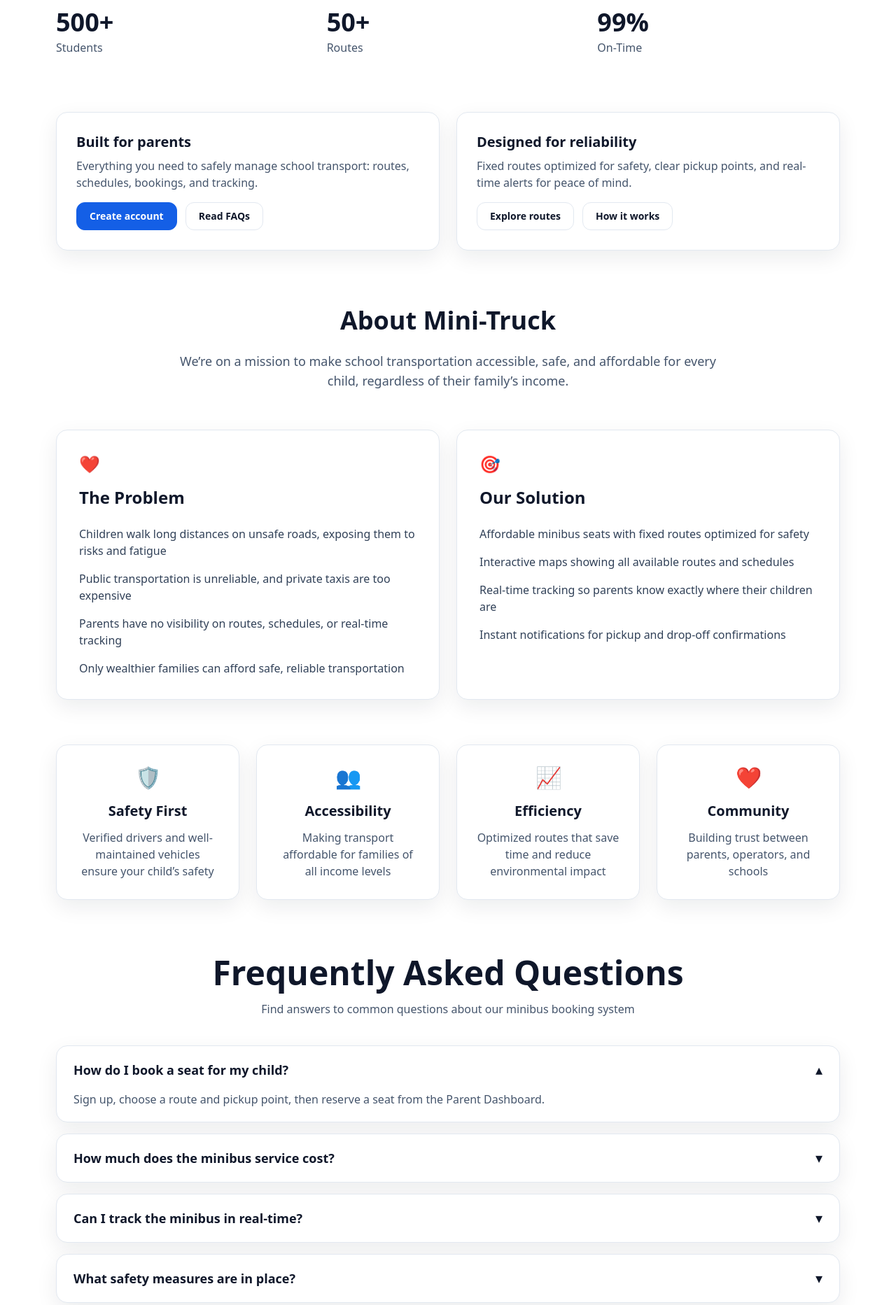
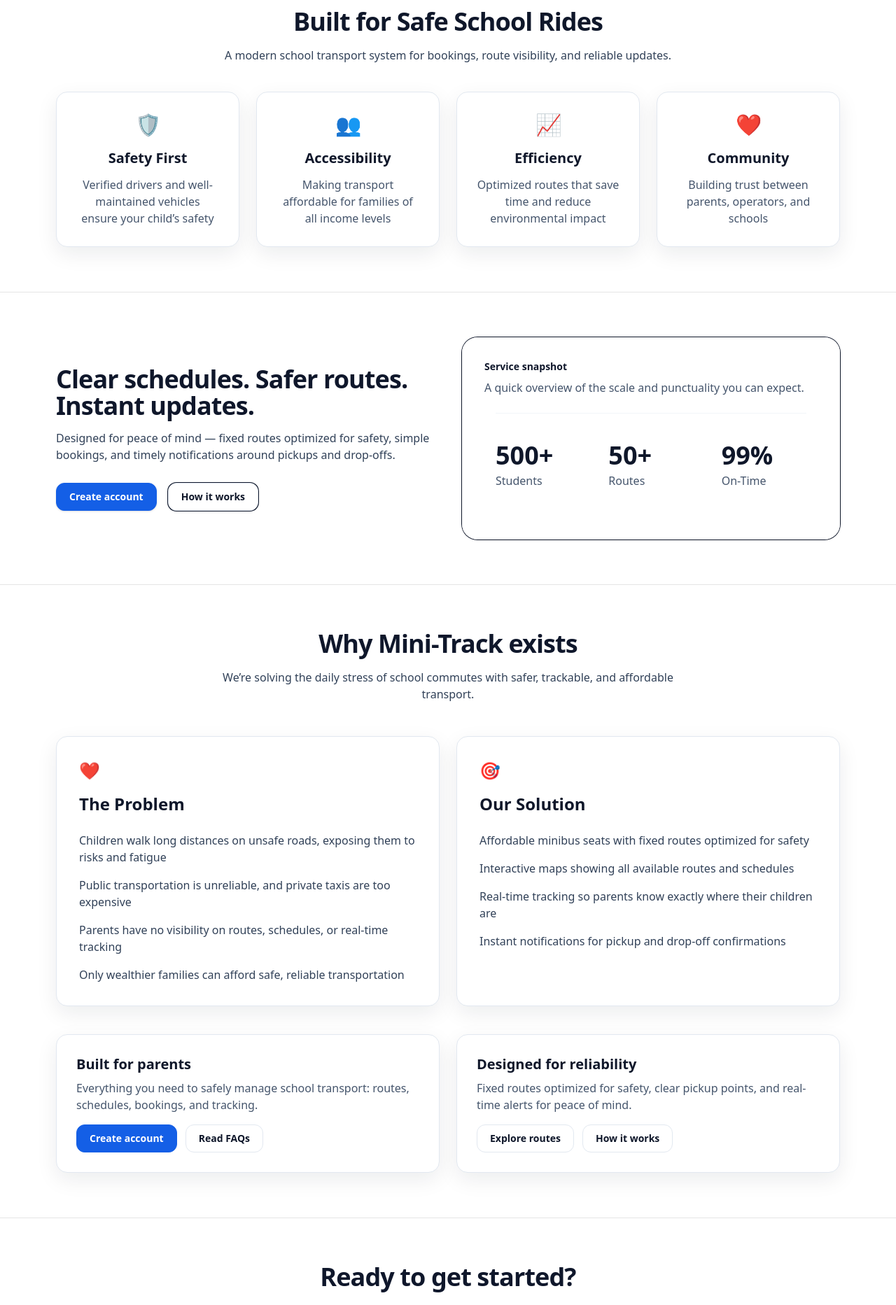
Before and after one commit to RoyCheru/Mini-Track, a Next.js app in the folder frontend/client/: page / in a window 1280 px wide. Shown: the part 660-2525 px from the top of the page at 70% size. Built offline with nearby package versions, Linux system fonts and the light colour scheme.

Commit message:
few edits

```diff
--- a/frontend/client/app/page.tsx
+++ b/frontend/client/app/page.tsx
@@ -1,52 +1,105 @@
+import Link from "next/link"
+import { ROUTES } from "@/lib/routes"
+
 import Hero from "@/app/components/Hero"
+import Values from "@/app/components/Values"
 import FeatureGrid from "@/app/components/FeatureGrid"
+import ProblemSolution from "@/app/components/ProblemSolution"
+import CTASection from "@/app/components/CTASection"
 import Stats from "@/app/components/Stats"
-import ProblemSolution from "@/app/components/ProblemSolution"
-import Values from "@/app/components/Values"
-import FAQAccordion from "@/app/components/FAQAccordion"
-import CTASection from "@/app/components/CTASection"
 
 export default function HomePage() {
   return (
     <div>
+      {/* 1) Top Banner */}
       <Hero />
-      <Stats />
-      <section className="container-max mt-10">
-        <FeatureGrid />
-      </section>
 
-      <section className="container-max mt-20">
-        <h2 className="text-center text-4xl font-extrabold">
-          About <span className="text-brand-600">Mini-Truck</span>
-        </h2>
-        <p className="mx-auto mt-6 max-w-3xl text-center text-lg text-slate-600">
-          We’re on a mission to make school transportation accessible, safe, and affordable for every child,
-          regardless of their family’s income.
-        </p>
-      </section>
+      {/* 2) Featured (like “Our Bestsellers”) */}
+      <section className="container-max py-16">
+        <div className="text-center">
+          <h2 className="text-4xl font-extrabold tracking-tight">
+            Built for <span className="text-brand-600">Safe School Rides</span>
+          </h2>
+          <p className="mx-auto mt-4 max-w-2xl text-slate-700">
+            A modern school transport system for bookings, route visibility, and reliable updates.
+          </p>
+        </div>
 
-      <section className="container-max mt-14">
-        <ProblemSolution />
-      </section>
-
-      <section className="container-max mt-16">
-        <Values />
-      </section>
-
-      <section className="container-max mt-20">
-        <h2 className="text-center text-5xl font-extrabold">
-          Frequently Asked <span className="text-brand-600">Questions</span>
-        </h2>
-        <p className="mt-4 text-center text-slate-600">
-          Find answers to common questions about our minibus booking system
-        </p>
         <div className="mt-10">
-          <FAQAccordion />
+          <Values />
         </div>
       </section>
 
-      <section className="container-max mt-14">
-        <CTASection />
+      {/* 3) Promo Band */}
+      <section className="border-y border-brand-100/60 bg-gradient-to-r from-brand-100/70 via-brand-50 to-white">
+        <div className="container-max grid gap-10 py-16 md:grid-cols-2 md:items-center">
+          <div>
+            <h3 className="text-4xl font-extrabold leading-[1.05] tracking-tight text-slate-900">
+              Clear schedules. Safer routes.{" "}
+              <span className="text-brand-700">Instant updates.</span>
+            </h3>
+
+            <p className="mt-4 max-w-xl text-slate-700">
+              Designed for peace of mind — fixed routes optimized for safety, simple bookings,
+              and timely notifications around pickups and drop-offs.
+            </p>
+
+            <div className="mt-7 flex flex-wrap gap-4">
+              <Link className="btn btn-primary shadow-sm hover:shadow-md transition-all" href={ROUTES.signup}>
+                Create account
+              </Link>
+              <Link className="btn btn-ghost bg-white/70 ring-1 ring-brand-100 hover:bg-white" href={ROUTES.howItWorks}>
+                How it works
+              </Link>
+            </div>
+          </div>
+
+          <div className="rounded-3xl bg-white/85 p-8 ring-1 ring-brand-200 shadow-sm backdrop-blur">
+            <div className="text-sm font-extrabold text-slate-900">Service snapshot</div>
+            <p className="mt-2 text-slate-600">
+              A quick overview of the scale and punctuality you can expect.
+            </p>
+            <Stats bordered={false} className="mt-6" />
+          </div>
+        </div>
+      </section>
+
+      {/* 4) Story Block (Problem vs Solution) */}
+      <section className="container-max py-16">
+        <div className="text-center">
+          <h2 className="text-4xl font-extrabold tracking-tight text-slate-900">
+            Why Mini-Track exists
+          </h2>
+          <p className="mx-auto mt-4 max-w-2xl text-slate-700">
+            We’re solving the daily stress of school commutes with safer, trackable, and affordable transport.
+          </p>
+        </div>
+
+        <div className="mt-12">
+          <ProblemSolution />
+        </div>
+
+        <div className="mt-10">
+          <FeatureGrid />
+        </div>
+      </section>
+
+      {/* 5) Final CTA Band */}
+      <section className="border-t border-brand-100/60 bg-gradient-to-b from-brand-50/60 via-white to-white">
+        <div className="container-max py-16">
+          <div className="text-center">
+            <h2 className="text-4xl font-extrabold tracking-tight text-slate-900">
+              Ready to get started?
+            </h2>
+            <p className="mx-auto mt-4 max-w-2xl text-slate-700">
+              Create an account, choose a route, and start receiving pickup and drop-off updates.
+            </p>
+          </div>
+
+          <div className="mt-12">
+            <CTASection />
+          </div>
+        </div>
       </section>
     </div>
   )
```
